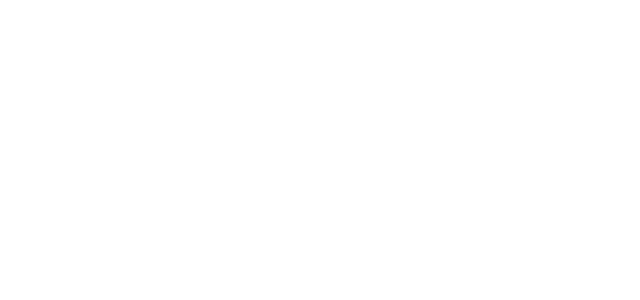
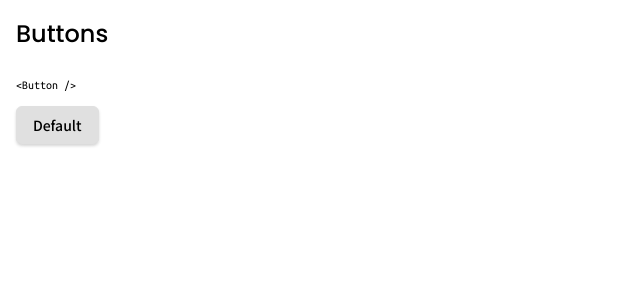
Before and after one commit to khwilo/dev-design-system, a Next.js app: page / in a window 1280 px wide. Shown: the top 300 px of the page, without its empty margins (0-640 px from the left). Built offline with nearby package versions, Linux system fonts and the light colour scheme.

Commit message:
Create the default button component

```diff
--- /dev/null
+++ b/components/Button.js
@@ -0,0 +1,3 @@
+const Button = ({ title }) => <button className='button'>{title}</button>;
+
+export default Button;
--- a/pages/index.js
+++ b/pages/index.js
@@ -1,12 +1,24 @@
 import Head from 'next/head';
+import Button from '../components/Button';
 
 export default function Home() {
   return (
-    <div>
+    <div className='wrapper'>
       <Head>
         <title>Dev Challenges | Design System</title>
         <link rel='icon' href='/favicon.ico' />
       </Head>
+
+      <section className='section flow'>
+        <h1 className='section-heading1'>Buttons</h1>
+
+        <div className='section__btn flex'>
+          <div>
+            <h3 className='button-label'>{`<Button />`}</h3>
+            <Button title='Default' />
+          </div>
+        </div>
+      </section>
     </div>
   );
 }
--- a/styles/globals.css
+++ b/styles/globals.css
@@ -14,7 +14,8 @@
 }
 
 html,
-body {
+body,
+h1 {
   padding: 0;
   margin: 0;
 }
@@ -23,3 +24,33 @@ body {
   line-height: 1.5;
   font-family: 'Ubuntu Mono', monospace;
 }
+
+.wrapper {
+  padding: 1rem;
+}
+
+.flow > * + * {
+  margin-top: 1.5rem;
+}
+
+.section-heading1 {
+  font-family: 'Poppins', sans-serif;
+  font-weight: var(--fw-medium);
+  font-size: var(--fs-title);
+}
+
+.button {
+  font-family: 'Noto Sans JP', sans-serif;
+  font-weight: var(--fw-medium);
+  font-size: var(--fs-btn-text);
+  padding: 0.5rem 1rem;
+  background-color: #e0e0e0;
+  border: 1px solid #e0e0e0;
+  border-radius: 6px;
+  box-shadow: 0px 2px 3px rgba(51, 51, 51, 0.2);
+}
+
+.button-label {
+  font-weight: var(--fw-regular);
+  font-size: var(--fs-btn-label);
+}
```
